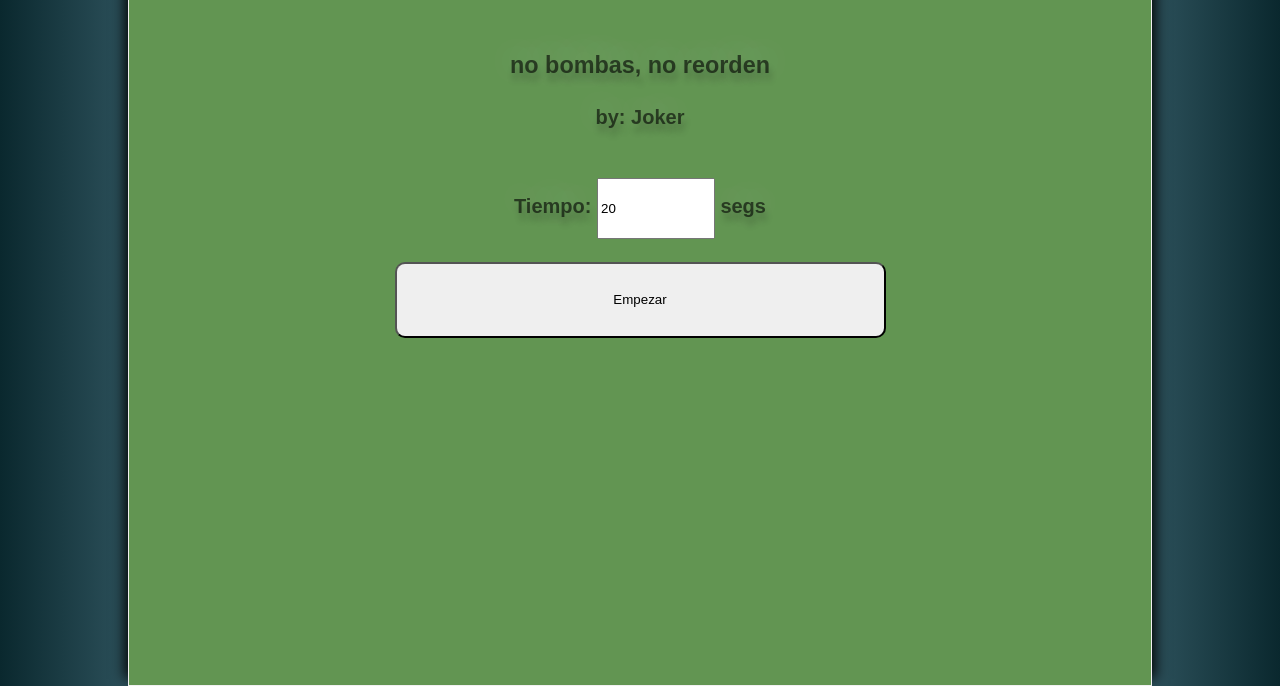
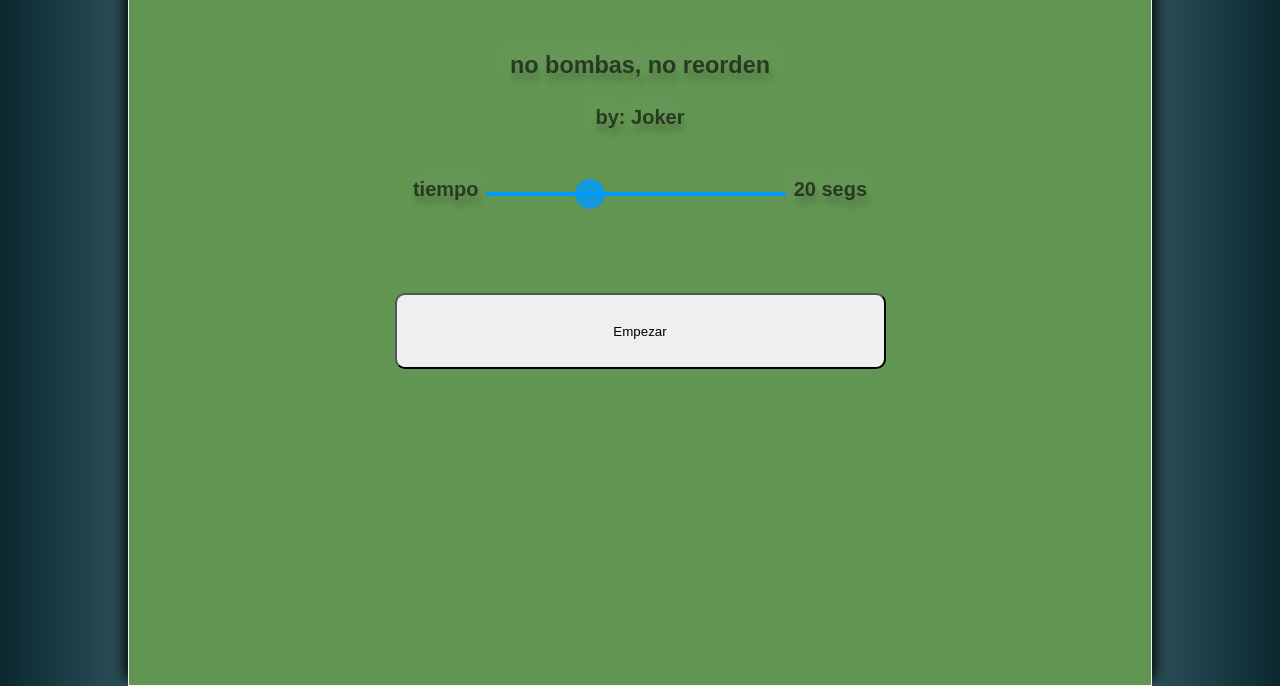
Before and after one commit to julianPescobar/petlinkstrainer, a website: page match-game.html in a window 1280 px wide. Shown: the part 114-800 px from the top of the page. Drawn offline with nearby package versions, Linux system fonts and the light colour scheme.

Commit message:
Add files via upload

```diff
--- a/match-game.html
+++ b/match-game.html
@@ -120,6 +120,29 @@
 			height: 100vh;
 			text-align: center;
 		}
+
+
+		input[type=range] {
+  -webkit-appearance: none;
+  background-color: #0099FF;
+  height: 4px;
+  width: 300px;
+  border: none;
+  border-radius: 4px;
+}
+ input[type="range"]::-webkit-slider-thumb {
+ -webkit-appearance: none;
+ background-color: #0099FF;
+ border: none;
+ height: 30px;
+ width: 30px;
+ border-radius: 50%;
+ opacity: 0.8;
+}
+
+input[type=range]:focus { outline: none; }
+
+input[type=range]:hover { background: #B2E0FF; }
 	</style>
 </head>
 
@@ -128,10 +151,13 @@
 		<h1>Pet Links Trainer</h1> <br>
 		<h3>no bombas, no reorden</h3>
 		<h4>by: Joker</h4><br>
-		<b>Tiempo: </b> <input type="number" style="width:12%;height:8%;" id="segundos" name="segundos" value=20>
-		<b>segs</b>
+		<div class="range-slider">
 
-		<br><br>
+		<b>tiempo</b>
+			<input id="tiempox" class="input-range" type="range" value="20" min="1" max="59">
+			<span class="range-value">20</span> <b>segs</b>
+		  </div>
+		<br><br><br><br>
 
 		<button class="frmtxt" type="button" style="width:50%;height:10%;border-radius: 10px;"
 			id="submit">Empezar</button>
@@ -148,6 +174,7 @@
 		<div class="not-match">Oops !! -1</div>
 	</div>
 	<script>
+
 window.onload = function () {
 			$("#form1").toggle();
 			$("#game").hide();
@@ -159,7 +186,9 @@ var generar = 0;
 			array.sort(() => Math.random() - 0.5);
 		}
 
-
+		$('.input-range').on('input', function() {
+  $(this).next('.range-value').html(this.value);
+});
 		function generatePets() {
 			//creamos los pets
 			//$('.place').empty();
@@ -214,6 +243,7 @@ var generar = 0;
 					$("#form1").toggle();
 					$("#game").hide();
 					generatePets();
+					links = 0;
 					window.clearTimeout(tm);
 
 				}
@@ -226,11 +256,11 @@ var generar = 0;
 
 
 		$("#submit").click(function () {
-			var tiempoelegido = $("#segundos").attr('value');
+			var tiempoelegido = $("#tiempox").attr('value');
 			if (tiempoelegido > 1 && tiempoelegido < 61) {
 				$("#form1").hide();
 				$("#game").show();
-				var fiveMinutes = $("#segundos").attr("value"),
+				var fiveMinutes = $("#tiempox").attr("value"),
 					display = document.querySelector('#time');
 				startTimer(fiveMinutes, display);
 
@@ -282,8 +312,10 @@ var generar = 0;
 							var tiemporeal = parseInt(tiemporestante) - parseInt(actual);
 							//console.log(tiemporestante,actual,tiemporeal);
 							alert('Ganaste! Tardaste ' + tiemporeal + ' segs.');
+							links = 0;
 							$("#form1").toggle();
 							$("#game").hide();
+
 						}
 
 					}
```
